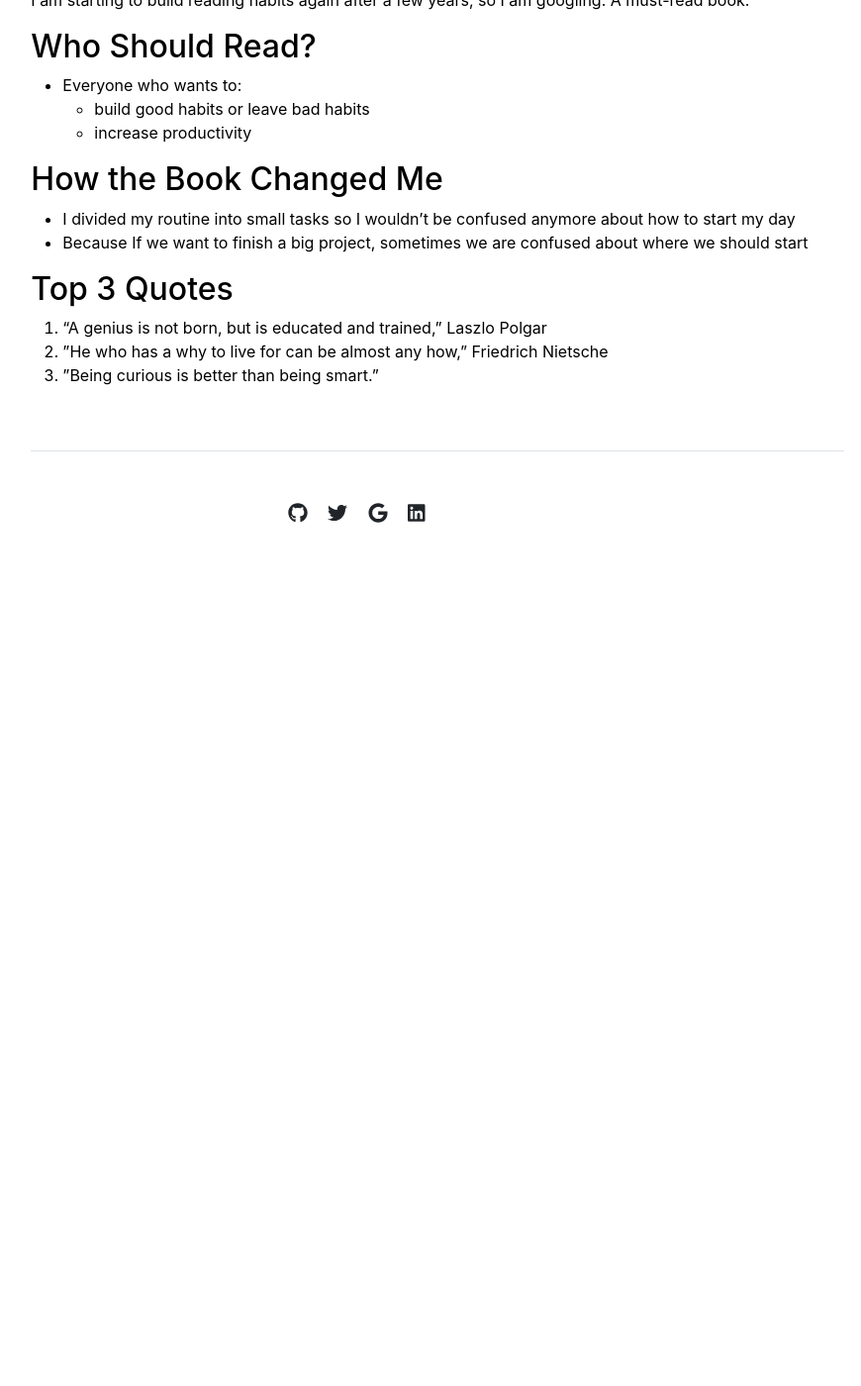
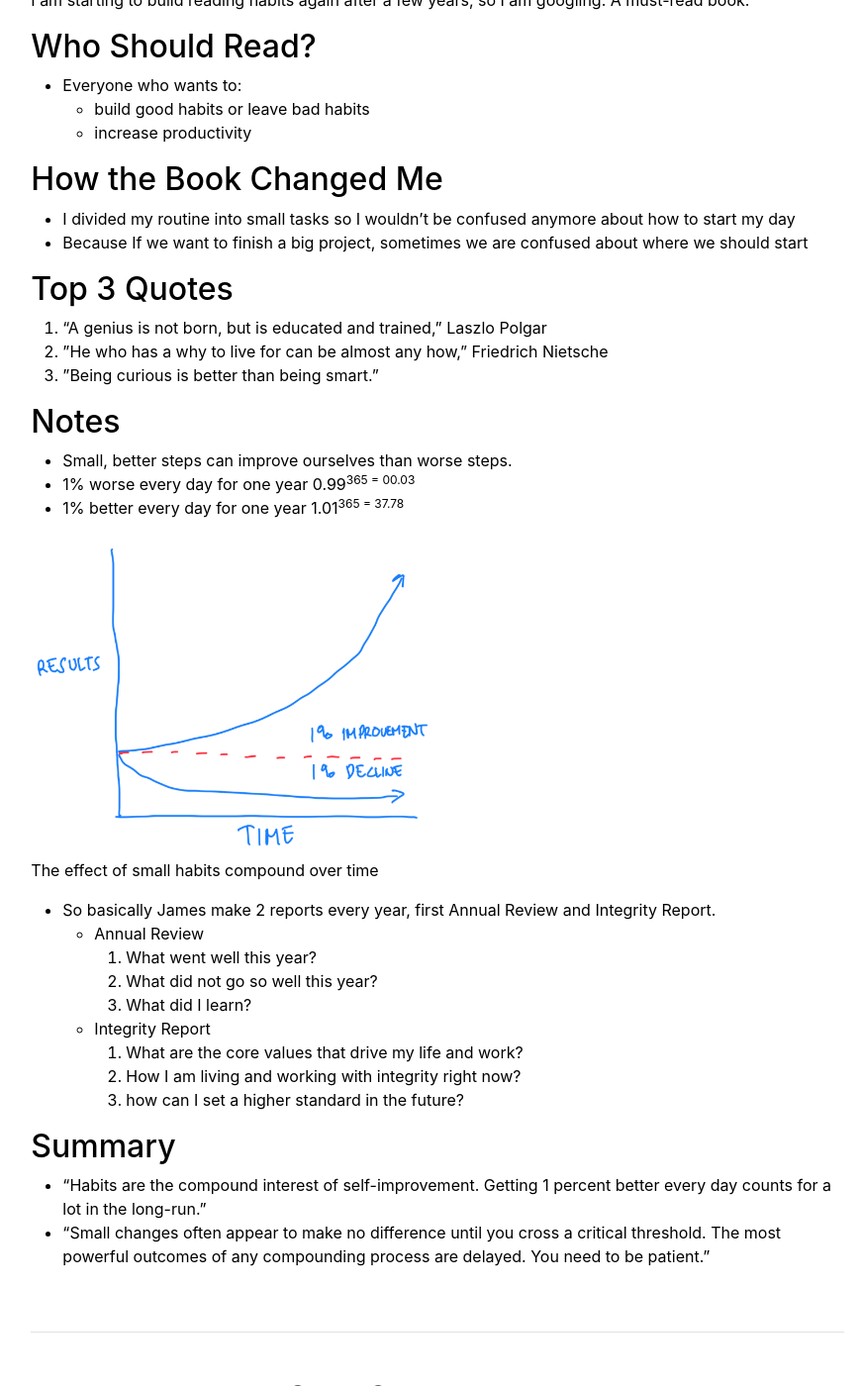
Before and after one commit to diandarisma/diandarisma.github.io, a Jekyll site: the page built from booknotes/atomichabits.md, in a window 1280 px wide and 1400 px high, scrolled down 767 px. Shown: the whole window at 99% size, without its empty margins (198-1068 px from the left). Built offline with Jekyll 4.4.1, drawn with Linux system fonts in a browser that asks for light colours; before the commit the page ends 1397 px from its top, so only the background shows below that.

Commit message:
Update atomichabits.md

```diff
--- a/booknotes/atomichabits.md
+++ b/booknotes/atomichabits.md
@@ -24,16 +24,43 @@ How I Discovered It
 ---
 I am starting to build reading habits again after a few years, so I am googling: A must-read book.
 
-## Who Should Read?
+Who Should Read?
+---
 - Everyone who wants to:
     - build good habits or leave bad habits
     - increase productivity
 
-## How the Book Changed Me
+How the Book Changed Me
+---
 - I divided my routine into small tasks so I wouldn’t be confused anymore about how to start my day
 - Because If we want to finish a big project, sometimes we are confused about where we should start
 
-## Top 3 Quotes
+Top 3 Quotes
+---
 1. “A genius is not born, but is educated and trained,” Laszlo Polgar
 2. ”He who has a why to live for can be almost any how,” Friedrich Nietsche
 3. ”Being curious is better than being smart.”
+
+Notes
+---
+- Small, better steps can improve ourselves than worse steps.
+- 1% worse every day for one year 0.99<sup>365 = 00.03
+- 1% better every day for one year 1.01<sup>365 = 37.78
+<figure>
+  <img src="/assets/img/book/small-habit.jpeg" alt="participant" width="50%">
+  <figcaption>The effect of small habits compound over time</figcaption>
+</figure>
+- So basically James make 2 reports every year, first Annual Review and Integrity Report.
+    - Annual Review
+        1. What went well this year?
+        2. What did not go so well this year?
+        3. What did I learn?
+    - Integrity Report
+        1. What are the core values that drive my life and work?
+        2. How I am living and working with integrity right now?
+        3. how can I set a higher standard in the future?
+
+Summary
+---
+- “Habits are the compound interest of self-improvement. Getting 1 percent better every day counts for a lot in the long-run.”
+- “Small changes often appear to make no difference until you cross a critical threshold. The most powerful outcomes of any compounding process are delayed. You need to be patient.”
```
